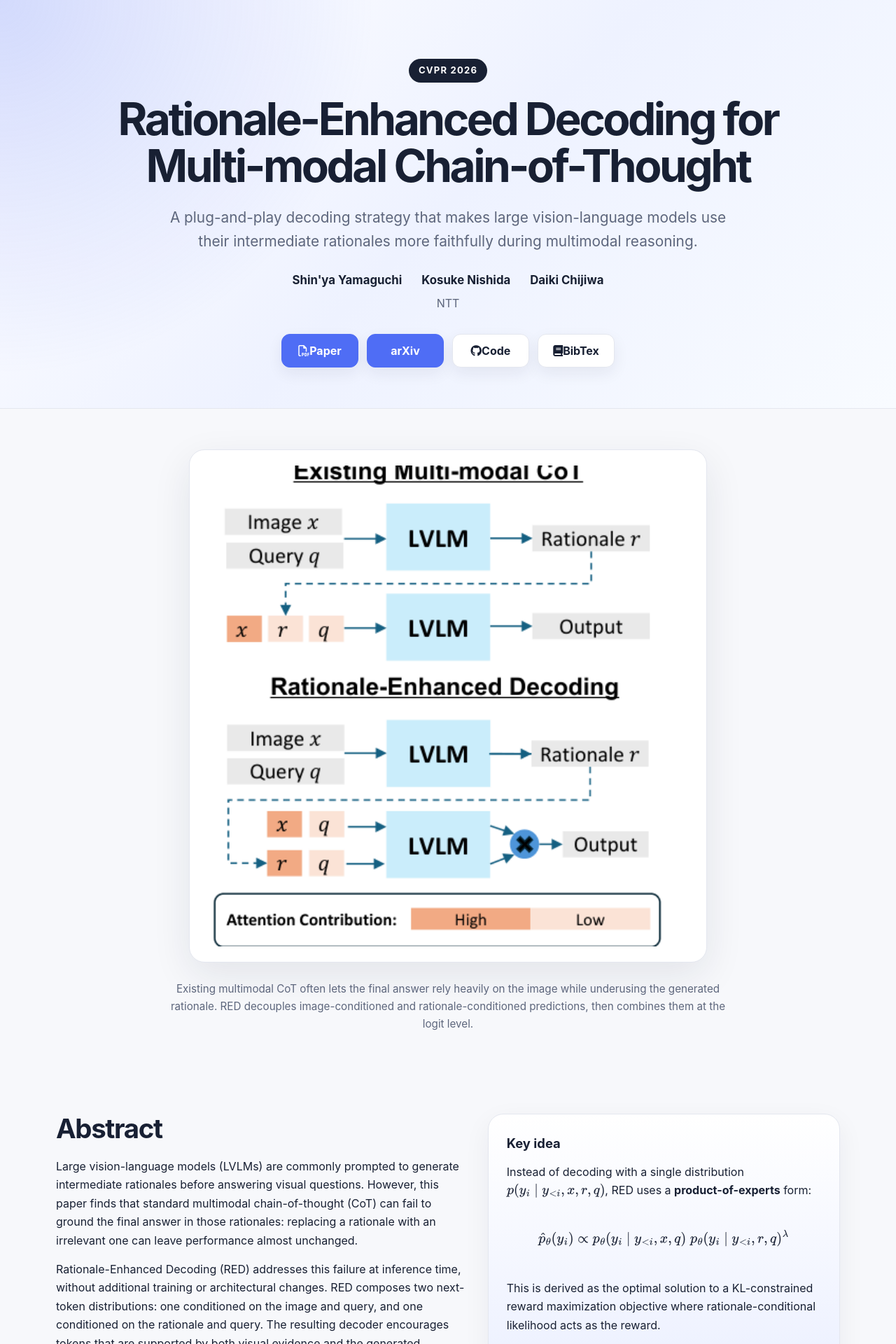
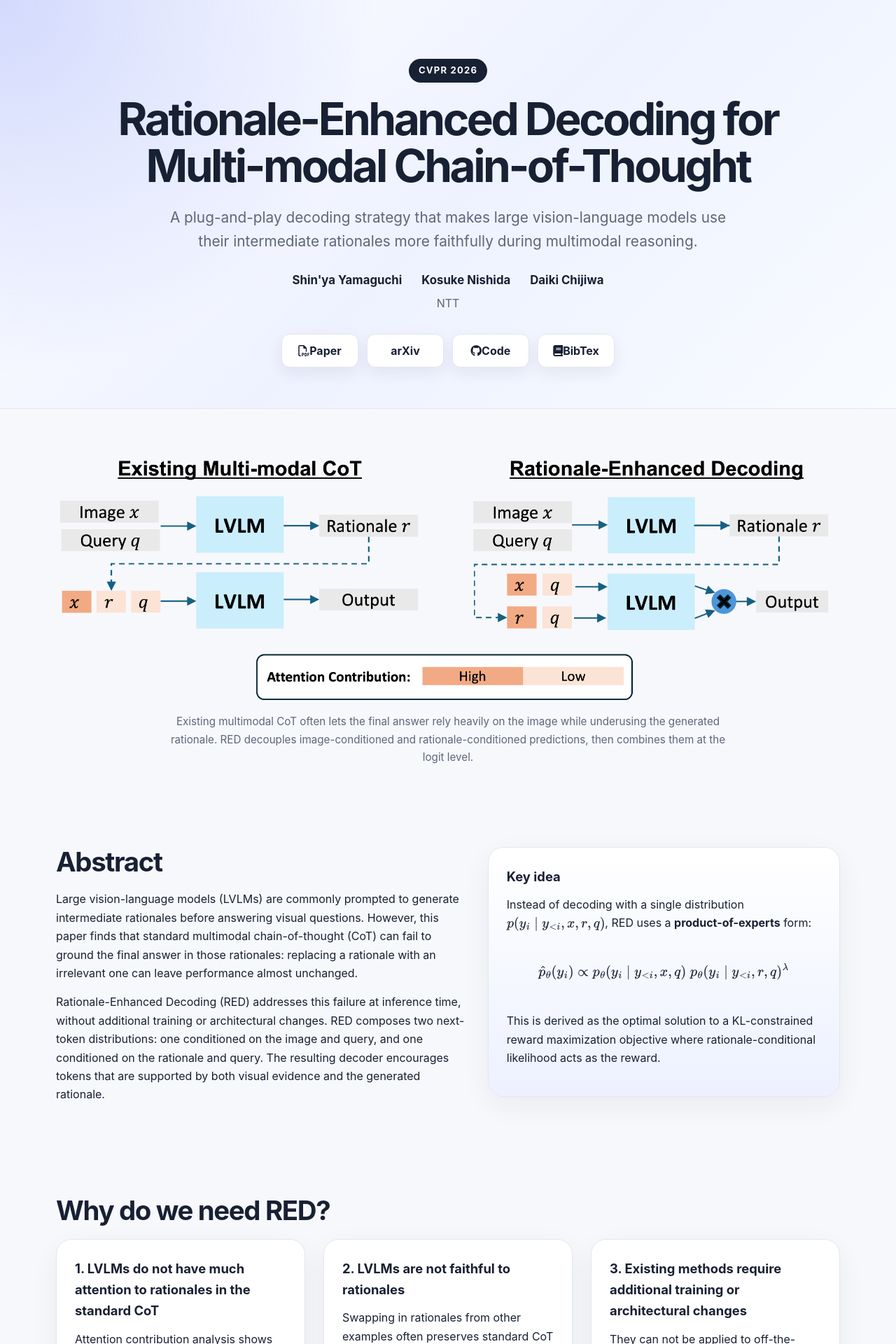
Before and after one commit to yshinya6/yshinya6.github.io, a Jekyll site: the page projects/red-cvpr2026/index.html, which Jekyll copies as it is, in a window 1280 px wide. Shown: the top 1920 px of the page at 70% size. Built offline with Jekyll 4.4.1, drawn with Linux system fonts in a browser that asks for light colours; a style sheet for code colours, icons or effects is not loaded; some of the changed text lies outside the part shown.

Commit message:
Update overall

```diff
--- a/projects/red-cvpr2026/assets/style.css
+++ b/projects/red-cvpr2026/assets/style.css
@@ -87,12 +87,15 @@
 main section { padding: 58px 0; }
 .teaser-section { text-align: center; }
 .teaser {
-  width: min(740px, 100%);
+  /* width: min(740px, 100%);
   border-radius: 22px;
   background: white;
   padding: 22px;
   box-shadow: var(--shadow);
-  border: 1px solid var(--line);
+  border: 1px solid var(--line); */
+  width: 100%;
+  height: auto;
+  display: block;
 }
 .caption, figcaption {
   color: var(--muted);
@@ -189,3 +192,71 @@
   main section { padding: 42px 0; }
   .teaser { padding: 14px; }
 }
+
+.table-wrap {
+  width: 100%;
+  overflow-x: auto;
+  margin: 24px 0;
+}
+
+.results-table {
+  width: 100%;
+  border-collapse: collapse;
+  font-family: "Times New Roman", Times, serif;
+  font-size: 1rem;
+  line-height: 1.25;
+  color: #111;
+  background: #fff;
+  border-top: 2px solid #111;
+}
+
+.results-table th,
+.results-table td {
+  padding: 4px 10px;
+  text-align: center;
+  white-space: nowrap;
+}
+
+.results-table thead th {
+  font-weight: 700;
+  border-bottom: 2px solid #111;
+}
+
+.results-table td:first-child,
+.results-table .model-row th {
+  text-align: left;
+}
+
+.results-table .model-row th {
+  padding: 4px 8px;
+  font-weight: 700;
+  border-top: 1px solid #999;
+}
+
+.results-table .gemma4 th {
+  background: #dbe9f4;
+}
+
+.results-table .gemma12 th {
+  background: #dddaf2;
+}
+
+.results-table .qwen th {
+  background: #f3ead2;
+}
+
+.results-table .llama th {
+  background: #f5dada;
+}
+
+.results-table .pos {
+  color: #0047ff;
+}
+
+.results-table .neg {
+  color: #e00000;
+}
+
+.results-table strong {
+  font-weight: 700;
+}
--- a/projects/red-cvpr2026/index.html
+++ b/projects/red-cvpr2026/index.html
@@ -8,7 +8,7 @@
   <meta property="og:title" content="Rationale-Enhanced Decoding for Multi-modal Chain-of-Thought" />
   <meta property="og:description" content="CVPR 2026 project page for RED: a training-free decoding strategy that grounds LVLM answers in both images and generated rationales." />
   <meta property="og:type" content="website" />
-  <meta property="og:image" content="assets/overview.png" />
+  <meta property="og:image" content="assets/top.png" />
   <link rel="stylesheet" href="assets/style.css" />
   <script defer src="https://polyfill.io/v3/polyfill.min.js?features=es6"></script>
   <script>
@@ -39,21 +39,21 @@
       </div>
       <p class="affiliation">NTT</p>
       <div class="actions" aria-label="Project links">
-        <a class="button primary" href="https://openaccess.thecvf.com/content/CVPR2026/html/Yamaguchi_Rationale-Enhanced_Decoding_for_Multi-modal_Chain-of-Thought_CVPR_2026_paper.html">
+        <a class="button" href="https://openaccess.thecvf.com/content/CVPR2026/html/Yamaguchi_Rationale-Enhanced_Decoding_for_Multi-modal_Chain-of-Thought_CVPR_2026_paper.html">
           <i class="fa-regular fa-file-pdf"></i>
-          <span>Paper</span>
+          <span> Paper</span>
         </a>
-        <a class="button primary" href="https://arxiv.org/abs/2507.07685v2">
+        <a class="button" href="https://arxiv.org/abs/2507.07685v2">
           <i class="ai ai-arxiv"></i>
-          <span>arXiv</span>
+          <span> arXiv</span>
         </a>
         <a class="button" href="https://github.com/yshinya6/red">
           <i class="fa-brands fa-github"></i>
-          <span>Code</span>
+          <span> Code</span>
         </a>
         <a class="button" href="#bibtex">
           <i class="fa-solid fa-book"></i>
-          <span>BibTex</span>
+          <span> BibTex</span>
         </a>
       </div>
     </div>
@@ -61,7 +61,7 @@
 
   <main>
     <section class="container teaser-section">
-      <img class="teaser" src="assets/overview.png" alt="Overview diagram comparing existing multimodal chain-of-thought prompting with Rationale-Enhanced Decoding." />
+      <img class="teaser" src="assets/top.png" alt="Overview diagram comparing existing multimodal chain-of-thought prompting with Rationale-Enhanced Decoding." />
       <p class="caption">Existing multimodal CoT often lets the final answer rely heavily on the image while underusing the generated rationale. RED decouples image-conditioned and rationale-conditioned predictions, then combines them at the logit level.</p>
     </section>
 
@@ -137,11 +137,88 @@
       </div>
       <div class="figure-row">
         <figure>
-          <img src="assets/intervention_table.png" alt="Intervention table showing RED improves with higher-quality GPT-4 rationales and degrades with random rationales." />
+          <div class="table-wrap">
+            <table class="results-table">
+              <thead>
+                <tr>
+                  <th></th>
+                  <th>Self ↑</th>
+                  <th>GPT-4 ↑</th>
+                  <th>Random ↓</th>
+                </tr>
+              </thead>
+
+              <tbody>
+                <tr class="model-row gemma4">
+                  <th colspan="4">Gemma-3-4B</th>
+                </tr>
+                <tr>
+                  <td>CCoT</td>
+                  <td>44.54 <span class="pos">(+4.54)</span></td>
+                  <td>45.79 <span class="pos">(+5.79)</span></td>
+                  <td>44.35 <span class="pos">(+4.35)</span></td>
+                </tr>
+                <tr>
+                  <td>CCoT + RED</td>
+                  <td><strong>45.87 <span class="pos">(+5.87)</span></strong></td>
+                  <td><strong>48.93 <span class="pos">(+8.93)</span></strong></td>
+                  <td>39.36 <span class="neg">(-0.64)</span></td>
+                </tr>
+
+                <tr class="model-row gemma12">
+                  <th colspan="4">Gemma-3-12B</th>
+                </tr>
+                <tr>
+                  <td>CCoT</td>
+                  <td>44.50 <span class="neg">(-0.84)</span></td>
+                  <td>45.61 <span class="pos">(+0.27)</span></td>
+                  <td>44.30 <span class="neg">(-1.04)</span></td>
+                </tr>
+                <tr>
+                  <td>CCoT + RED</td>
+                  <td><strong>47.50 <span class="pos">(+2.16)</span></strong></td>
+                  <td><strong>50.04 <span class="pos">(+4.70)</span></strong></td>
+                  <td>43.29 <span class="neg">(-2.05)</span></td>
+                </tr>
+
+                <tr class="model-row qwen">
+                  <th colspan="4">Qwen2.5-VL-7B</th>
+                </tr>
+                <tr>
+                  <td>CCoT</td>
+                  <td>46.69 <span class="neg">(-14.19)</span></td>
+                  <td>50.85 <span class="neg">(-10.03)</span></td>
+                  <td>51.76 <span class="neg">(-9.12)</span></td>
+                </tr>
+                <tr>
+                  <td>CCoT + RED</td>
+                  <td><strong>61.92 <span class="pos">(+1.04)</span></strong></td>
+                  <td><strong>63.11 <span class="pos">(+2.23)</span></strong></td>
+                  <td>41.74 <span class="neg">(-19.14)</span></td>
+                </tr>
+
+                <tr class="model-row llama">
+                  <th colspan="4">Llama3-LLaVA-Next-8B</th>
+                </tr>
+                <tr>
+                  <td>CCoT</td>
+                  <td>60.43 <span class="neg">(-4.79)</span></td>
+                  <td>57.84 <span class="neg">(-7.38)</span></td>
+                  <td>60.91 <span class="neg">(-4.31)</span></td>
+                </tr>
+                <tr>
+                  <td>CCoT + RED</td>
+                  <td><strong>65.91 <span class="pos">(+0.69)</span></strong></td>
+                  <td><strong>67.88 <span class="pos">(+2.66)</span></strong></td>
+                  <td>58.70 <span class="neg">(-6.52)</span></td>
+                </tr>
+              </tbody>
+            </table>
+          </div>
           <figcaption>Intervention analysis: RED benefits from high-quality GPT-4 rationales and degrades with random rationales, indicating stronger rationale grounding.</figcaption>
         </figure>
         <figure>
-          <img src="assets/scalability.png" alt="Plot of GQA accuracy over model sizes for baseline, CCoT, and CCoT plus RED." />
+          <img src="assets/model_scale.png" alt="Plot of GQA accuracy over model sizes for baseline, CCoT, and CCoT plus RED." />
           <figcaption>Scaling analysis: RED unlocks stronger performance as LVLM size increases, while standard CCoT does not consistently scale.</figcaption>
         </figure>
       </div>
@@ -153,7 +230,7 @@
         <p>When the rationale contains the decisive evidence, standard CoT can still answer incorrectly. RED uses the rationale content during decoding, producing answers aligned with the generated reasoning.</p>
       </div>
       <figure class="card figure-card">
-        <img src="assets/qualitative.png" alt="Qualitative examples from GQA showing RED extracts correct answers from generated rationales." />
+        <img src="assets/visualization.svg" alt="Qualitative examples from GQA showing RED extracts correct answers from generated rationales." />
         <figcaption>Examples from GQA: RED follows the rationale to answer “grass” for fire hydrant location and “aluminium” for fence material.</figcaption>
       </figure>
     </section>
```
Also changed, not shown: projects/red-cvpr2026/assets/model_scale.png (added), projects/red-cvpr2026/assets/top.png (added), projects/red-cvpr2026/assets/visualization.svg (added).
